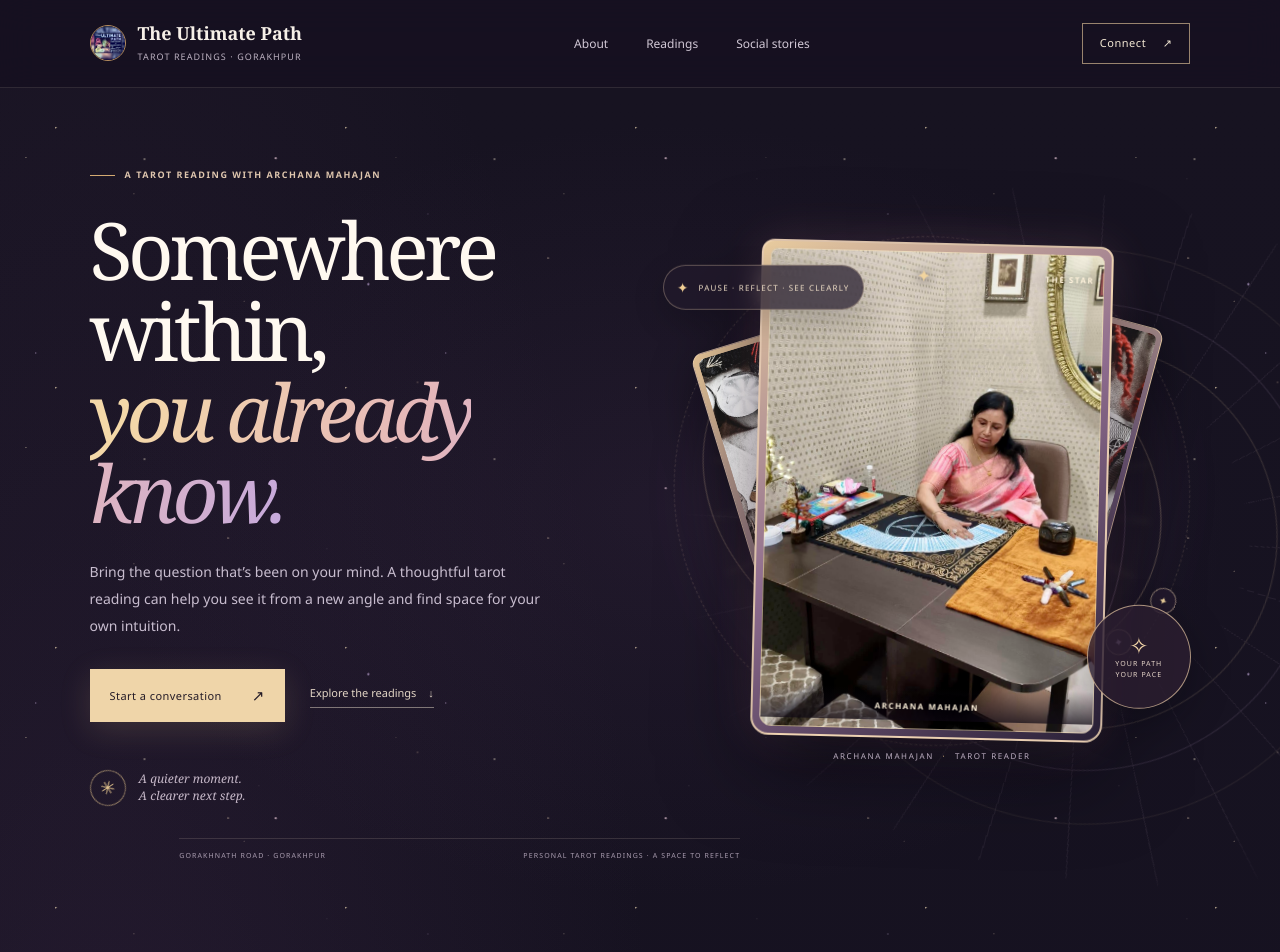
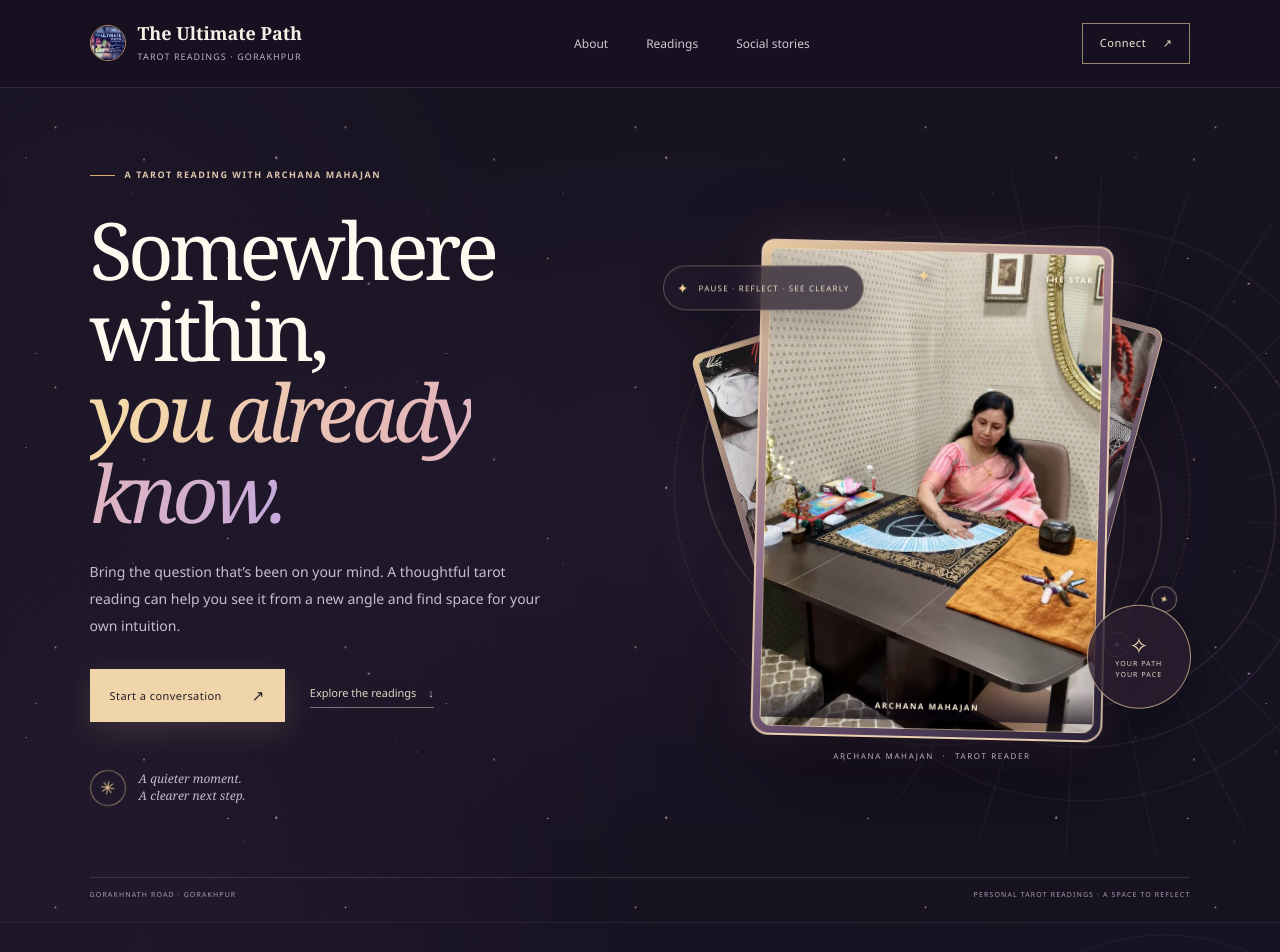
Before and after one commit to kartikey-dev/theultimatepath, a Next.js app: page / in a window 1280 px wide. Shown: the top 952 px of the page. Built offline with nearby package versions, Linux system fonts and the light colour scheme.

Commit message:
Fix contact grid and hero footer alignment

```diff
--- a/app/globals.css
+++ b/app/globals.css
@@ -2324,3 +2324,28 @@ footer {
 @media(prefers-reduced-motion:reduce) {
     .hero-photo-shell { animation: none; }
 }
+
+/* Keep decorative, absolutely placed elements out of the section grids. */
+main > section > :not(.hero-stars):not(.hero-bottom):not(.connect-orbit) {
+    position: relative;
+    z-index: 1;
+}
+
+main > section > .connect-orbit {
+    position: absolute;
+    z-index: 0;
+}
+
+main > section > .hero-bottom {
+    position: absolute;
+    z-index: 2;
+    left: var(--gutter);
+    right: var(--gutter);
+    bottom: 22px;
+    display: flex;
+    justify-content: space-between;
+}
+
+.connect-section {
+    grid-template-columns: minmax(0, .9fr) minmax(0, 1fr) minmax(0, 1fr);
+}
```
